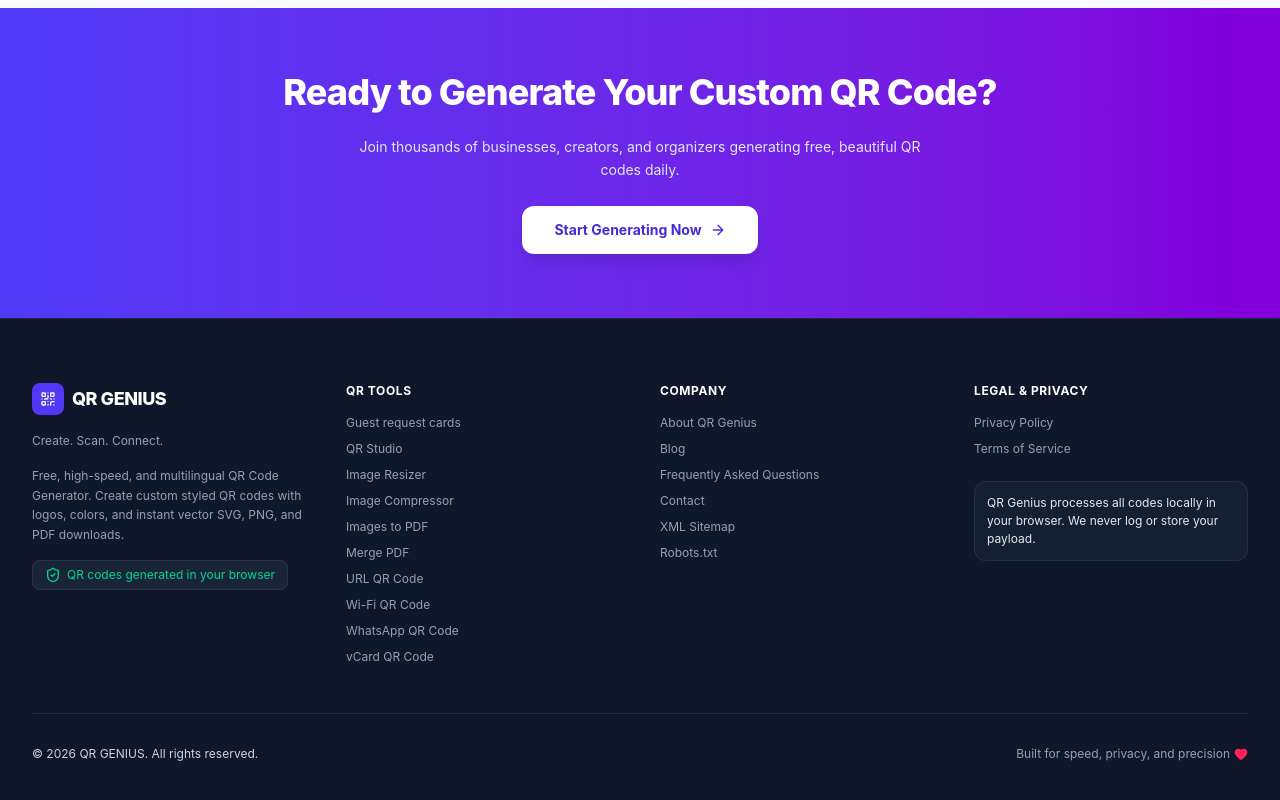
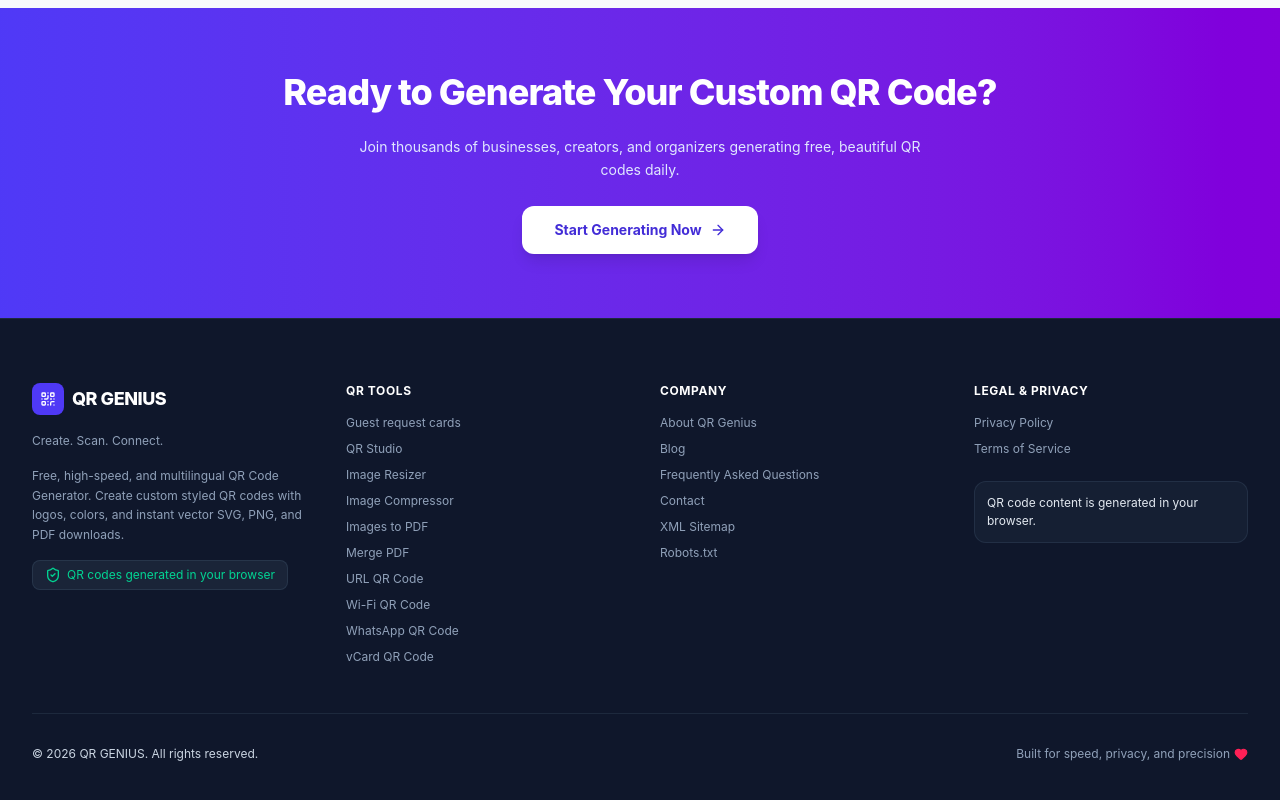
Before and after one commit to evanora031-dotcom/-qr-genius, a React (Vite) app: page / in a window 1280 px wide. Shown: the part 3447-4247 px from the top of the page. Built offline with nearby package versions, Linux system fonts and the light colour scheme.

Commit message:
Clarify the scope of local QR processing in all four footers

```diff
--- a/src/i18n/translations.ts
+++ b/src/i18n/translations.ts
@@ -400,7 +400,7 @@ export const translations: Record<Language, TranslationDictionary> = {
       sitemap: "XML Sitemap",
       robots: "Robots.txt",
       rights: "All rights reserved.",
-      privacyNotice: "QR Genius processes all codes locally in your browser. We never log or store your payload."
+      privacyNotice: "QR code content is generated in your browser."
     }
   },
   ar: {
@@ -607,7 +607,7 @@ export const translations: Record<Language, TranslationDictionary> = {
       sitemap: "خريطة الموقع XML",
       robots: "ملف Robots.txt",
       rights: "جميع الحقوق محفوظة.",
-      privacyNotice: "يعمل كيو آر جينيوس محلياً داخل متصفحك بالكامل ولا يتم تخزين بياناتك في أي خادم."
+      privacyNotice: "يُنشأ محتوى رمز QR داخل متصفحك."
     }
   },
   fr: {
@@ -814,7 +814,7 @@ export const translations: Record<Language, TranslationDictionary> = {
       sitemap: "Plan de site XML",
       robots: "Fichier Robots.txt",
       rights: "Tous droits réservés.",
-      privacyNotice: "QR Genius traite l'ensemble des codes localement dans votre navigateur sans jamais collecter vos données."
+      privacyNotice: "Le contenu du code QR est généré dans votre navigateur."
     }
   },
   es: {
@@ -1021,7 +1021,7 @@ export const translations: Record<Language, TranslationDictionary> = {
       sitemap: "Mapa de Sitio XML",
       robots: "Archivo Robots.txt",
       rights: "Todos los derechos reservados.",
-      privacyNotice: "QR Genius procesa todos los códigos localmente en su navegador sin almacenar su información."
+      privacyNotice: "El contenido del código QR se genera en tu navegador."
     }
   }
 };
```
